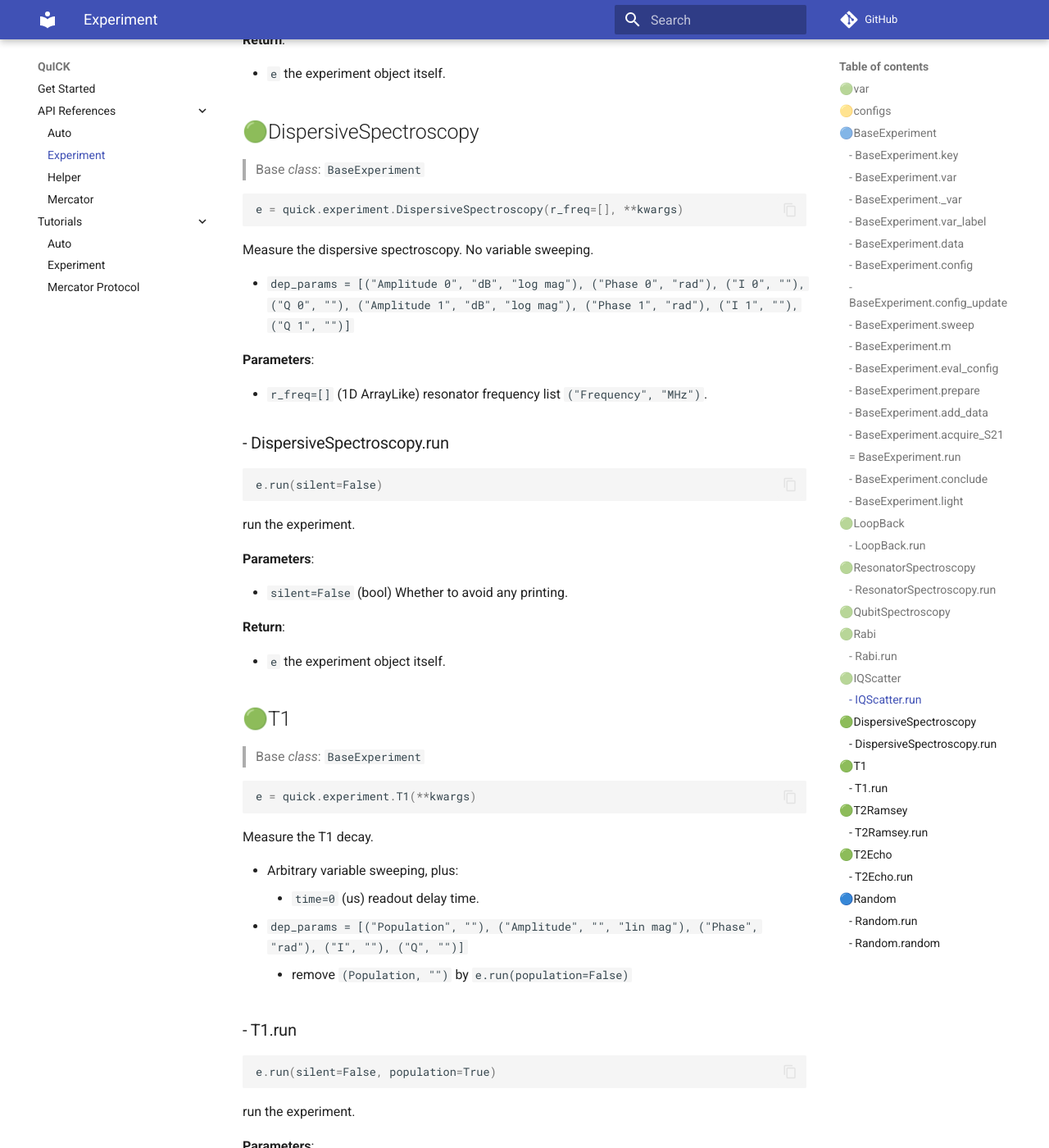
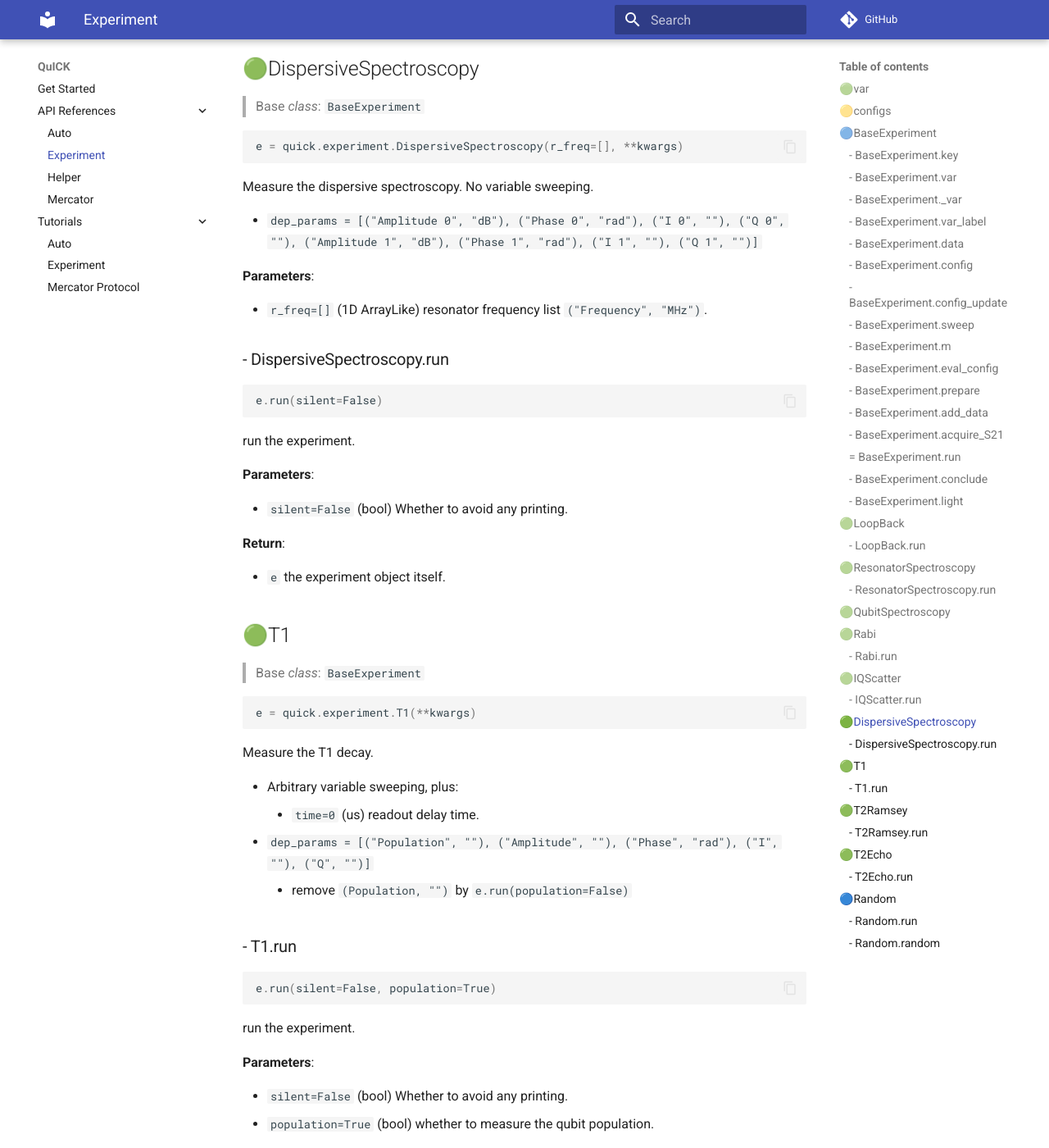
Before and after one commit to clelandlab/quick, an MkDocs documentation site: the page built from docs/API References/experiment.md, in a window 1280 px wide and 1400 px high, scrolled down 9650 px. Shown: the whole window at 82% size. Built offline with MkDocs 1.6.1 and Material for MkDocs 9.7.7, drawn with Linux system fonts in a browser that asks for light colours; comment, search, counter and statistics services are not loaded; some of the changed text lies outside the part shown.

Commit message:
Update experiment doc

```diff
--- a/docs/API References/experiment.md
+++ b/docs/API References/experiment.md
@@ -276,7 +276,7 @@ e = quick.experiment.LoopBack(**kwargs)
 Measure the loop-back signal. No variable sweeping.
 
 - `indep_params = [("Time", "us")]`
-- `dep_params = [("Amplitude", "", "lin mag"), ("Phase", "rad"), ("I", ""), ("Q", "")]`
+- `dep_params = [("Amplitude", ""), ("Phase", "rad"), ("I", ""), ("Q", "")]`
 
 ### - LoopBack.run
 
@@ -306,7 +306,7 @@ e = quick.experiment.ResonatorSpectroscopy(**kwargs)
 Measure the resonator spectroscopy, including the power spectroscopy.
 
 - Arbitrary variable sweeping
-- `dep_params = [("Amplitude", "dB", "log mag"), ("Phase", "rad"), ("I", ""), ("Q", "")]`
+- `dep_params = [("Amplitude", "dB"), ("Phase", "rad"), ("I", ""), ("Q", "")]`
 
 ### - ResonatorSpectroscopy.run
 
@@ -336,7 +336,7 @@ e = quick.experiment.QubitSpectroscopy(**kwargs)
 Measure the qubit spectroscopy, or two-tone spectroscopy.
 
 - Arbitrary variable sweeping
-- `dep_params = [("Amplitude", "", "lin mag"), ("Phase", "rad"), ("I", ""), ("Q", "")]`
+- `dep_params = [("Amplitude", ""), ("Phase", "rad"), ("I", ""), ("Q", "")]`
     - include `(Population, "")` by `e.run(population=True)`
     - use log magnitude by `e.run(dB=True)`
 
@@ -352,7 +352,7 @@ Measure the Rabi oscillation.
 
 - Arbitrary variable sweeping, plus:
     - `cycle=0` (int) extra pi pulse cycle. Every cycle gives two extra pi pulse. `cycle=0` gives 1 pi pulse.
-- `dep_params = [("Population", ""), ("Amplitude", "", "lin mag"), ("Phase", "rad"), ("I", ""), ("Q", "")]`
+- `dep_params = [("Population", ""), ("Amplitude", ""), ("Phase", "rad"), ("I", ""), ("Q", "")]`
     - remove `(Population, "")` by `e.run(population=False)`
 
 ### - Rabi.run
@@ -410,7 +410,7 @@ e = quick.experiment.DispersiveSpectroscopy(r_freq=[], **kwargs)
 
 Measure the dispersive spectroscopy. No variable sweeping.
 
-- `dep_params = [("Amplitude 0", "dB", "log mag"), ("Phase 0", "rad"), ("I 0", ""), ("Q 0", ""), ("Amplitude 1", "dB", "log mag"), ("Phase 1", "rad"), ("I 1", ""), ("Q 1", "")]`
+- `dep_params = [("Amplitude 0", "dB"), ("Phase 0", "rad"), ("I 0", ""), ("Q 0", ""), ("Amplitude 1", "dB"), ("Phase 1", "rad"), ("I 1", ""), ("Q 1", "")]`
 
 **Parameters**:
 
@@ -444,7 +444,7 @@ Measure the T1 decay.
 
 - Arbitrary variable sweeping, plus:
     - `time=0` (us) readout delay time.
-- `dep_params = [("Population", ""), ("Amplitude", "", "lin mag"), ("Phase", "rad"), ("I", ""), ("Q", "")]`
+- `dep_params = [("Population", ""), ("Amplitude", ""), ("Phase", "rad"), ("I", ""), ("Q", "")]`
     - remove `(Population, "")` by `e.run(population=False)`
 
 ### - T1.run
@@ -477,7 +477,7 @@ Measure the T2 decay with fringe by Ramsey oscillation.
 - Arbitrary variable sweeping, plus:
     - `time=0` (us) readout delay time.
     - `fringe_freq=0` (MHz) fringe frequency.
-- `dep_params = [("Population", ""), ("Amplitude", "", "lin mag"), ("Phase", "rad"), ("I", ""), ("Q", "")]`
+- `dep_params = [("Population", ""), ("Amplitude", ""), ("Phase", "rad"), ("I", ""), ("Q", "")]`
     - remove `(Population, "")` by `e.run(population=False)`
 
 ### - T2Ramsey.run
@@ -511,7 +511,7 @@ Measure the T2 decay with fringe by Hahn echo or CPMG method. Pi pulses for echo
     - `time=0` (us) readout delay time.
     - `cycle=0` (int) extra cycle in the CPMG method. Each extra cycle introduces 1 extra pi pulse, implementing the CPMG pulse sequence. `cycle=0` gives 1 pi pulse.
     - `fringe_freq=0` (MHz) fringe frequency.
-- `dep_params = [("Population", ""), ("Amplitude", "", "lin mag"), ("Phase", "rad"), ("I", ""), ("Q", "")]`
+- `dep_params = [("Population", ""), ("Amplitude", ""), ("Phase", "rad"), ("I", ""), ("Q", "")]`
     - remove `(Population, "")` by `e.run(population=False)`
 
 ### - T2Echo.run
```
